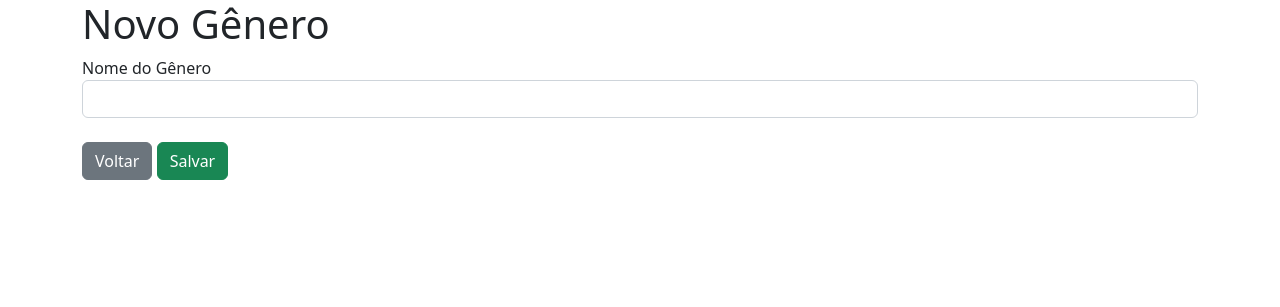
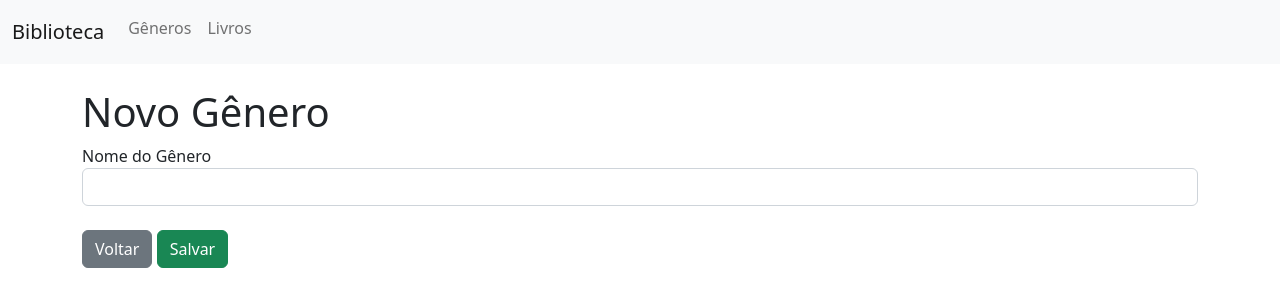
Before and after one commit to LeoValleWeb/exemplo_pdo_mysql, a PHP site: page /insert.php in a window 1280 px wide. Shown: the top 307 px of the page. Run offline with PHP 8.4, Linux system fonts and the light colour scheme.

Commit message:
Barra de navegação

```diff
--- a/includes/header.php
+++ b/includes/header.php
@@ -6,4 +6,22 @@
         <link href="https://cdn.jsdelivr.net/npm/bootstrap@5.2.2/dist/css/bootstrap.min.css" rel="stylesheet" integrity="sha384-Zenh87qX5JnK2Jl0vWa8Ck2rdkQ2Bzep5IDxbcnCeuOxjzrPF/et3URy9Bv1WTRi" crossorigin="anonymous">
     </head>
     <body>
-    <main class="container">
+        <nav class="navbar navbar-expand-lg navbar-light bg-light">
+            <div class="container-fluid">
+                <a class="navbar-brand" href="#">Biblioteca</a>
+                <button class="navbar-toggler" type="button" data-bs-toggle="collapse" data-bs-target="#navbarSupportedContent" aria-controls="navbar SupportedContent" aria-expanded="false" aria-label="Toggle navigation">
+                    <span class="navbar-toggler-icon"></span>
+                </button>
+                <div class="collapse navbar-collapse" id="navbarSupportedContent">
+                <ul class="navbar-nav me-auto mb-2 mb-1g-0">
+                    <li class="nav-item">
+                        <a class="nav-link" aria-current="page" href="/index.php">Gêneros</a>
+                    </li>
+                    <li class="nav-item">
+                        <a class="nav-link" aria-current="page" href="/list_livros.php">Livros</a>
+                    </li>
+                </ul>
+            </div>
+        </nav>
+        <br />
+        <main class="container">
```
